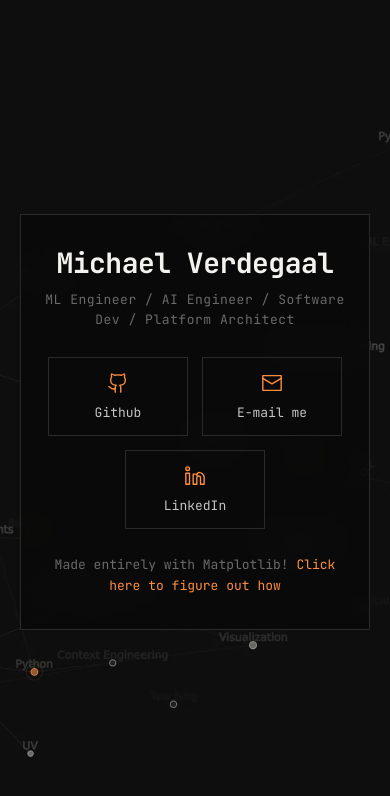
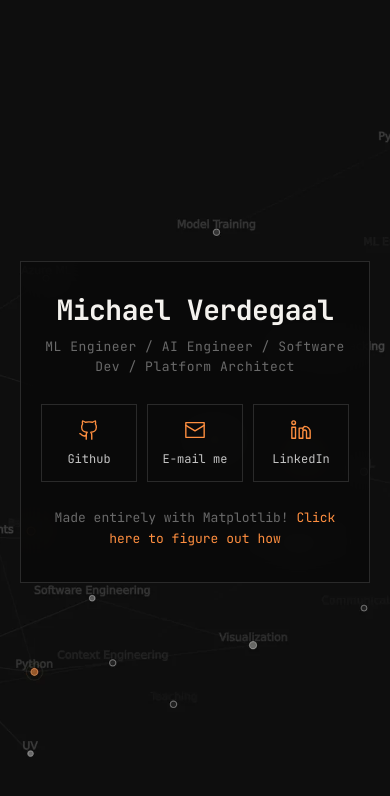
Before and after one commit to MichaelVerdegaal/Portfolio, a plain HTML site: page static/index.html in a window 390 px wide. Drawn offline with Linux system fonts and the light colour scheme.

Commit message:
style: all cards next to eachother

```diff
--- a/static/index.html
+++ b/static/index.html
@@ -120,21 +120,22 @@
 
 			.hero__links {
 				display: flex;
-				flex-wrap: wrap;
 				justify-content: center;
 				gap: 14px;
+				width: 100%;
 			}
 
 			.hero__link {
 				display: flex;
+				flex: 1 1 0;
 				flex-direction: column;
 				align-items: center;
 				gap: 10px;
-				padding: 16px 22px;
+				padding: 16px 12px;
 				border: 1px solid var(--line);
 				color: var(--dim);
 				font-size: 13px;
-				min-width: 180px;
+				min-width: 0;
 				text-decoration: none;
 				transition:
 					background 150ms ease,
@@ -186,9 +187,13 @@
 			}
 
 			@media (max-width: 520px) {
+				.hero__links {
+					gap: 10px;
+				}
+
 				.hero__link {
-					min-width: 140px;
-					padding: 14px 18px;
+					padding: 14px 8px;
+					font-size: 12px;
 				}
 			}
 		</style>
```
